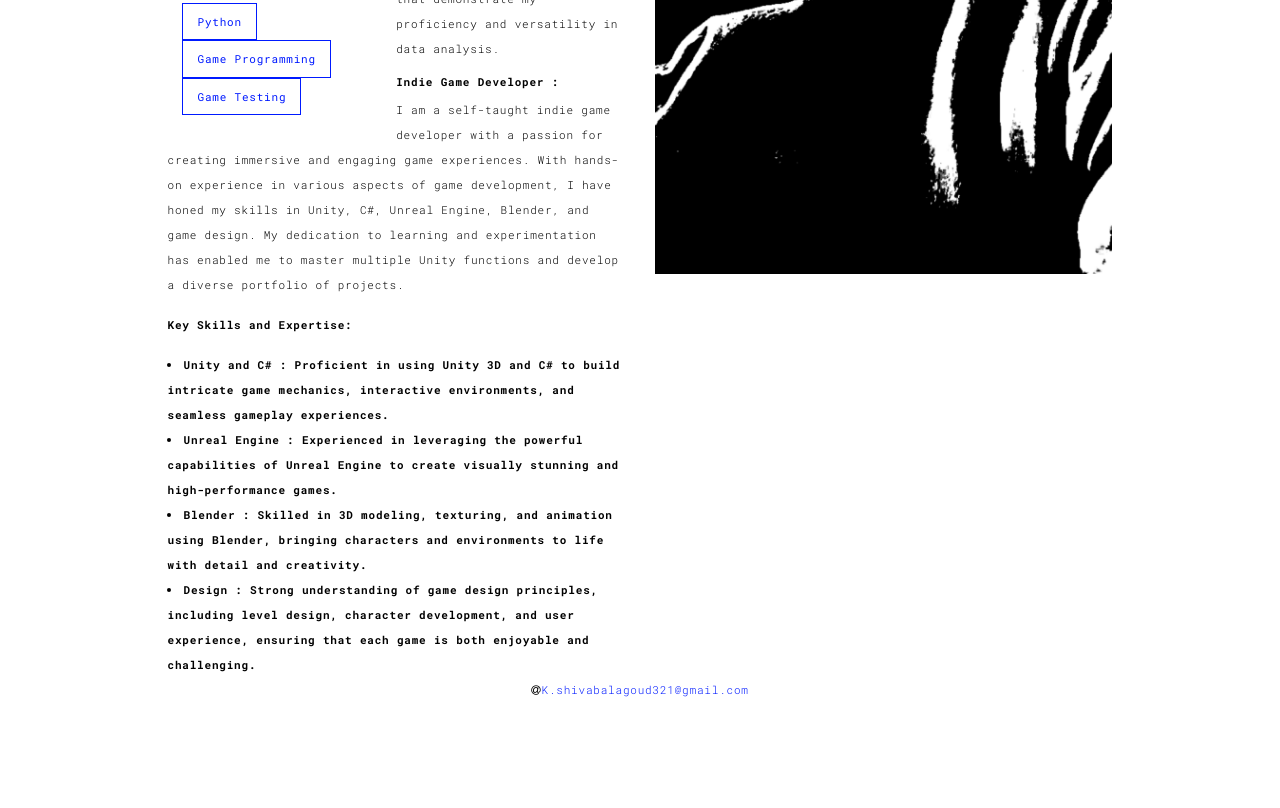
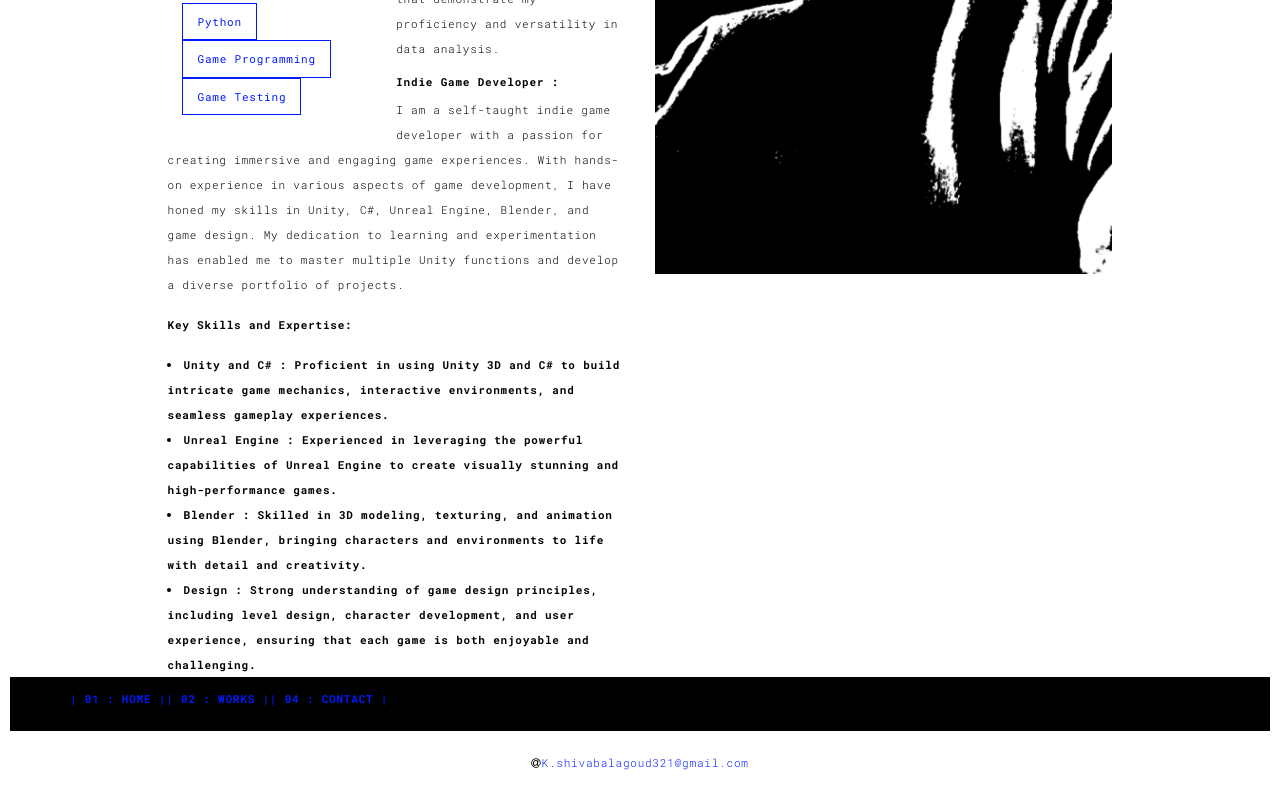
Before and after one commit to KkShiva/Profilo, a plain HTML site: page about.html in a window 1280 px wide. Shown: the part 917-1725 px from the top of the page. Drawn offline with Linux system fonts and the light colour scheme.

Commit message:
link all

```diff
--- a/about.html
+++ b/about.html
@@ -117,6 +117,20 @@
   </div>
 
 
+  <header>
+  <nav class="alert alert-success">
+    <div class="container">
+
+
+        <ul class="nav navbar-nav ">
+          <li><h4><a href="./index.html" title=""> | 01 : HOME | </a></h4></li>
+          <li><h4><a href="./works.html" title=""> | 02 : WORKS | </a></h4></li>
+          <li><h4><a href="./contact.html" title=""> | 04 : CONTACT | </a></h4></li>
+        </ul>
+    </div>
+  </nav>
+</header>
+
 <footer class="footer-container text-center">
   <div class="container">
     <div class="row">
```
Also changed, not shown: contact.html (+13 -0 lines), index.html (+3 -6 lines), works.html (+12 -0 lines).
